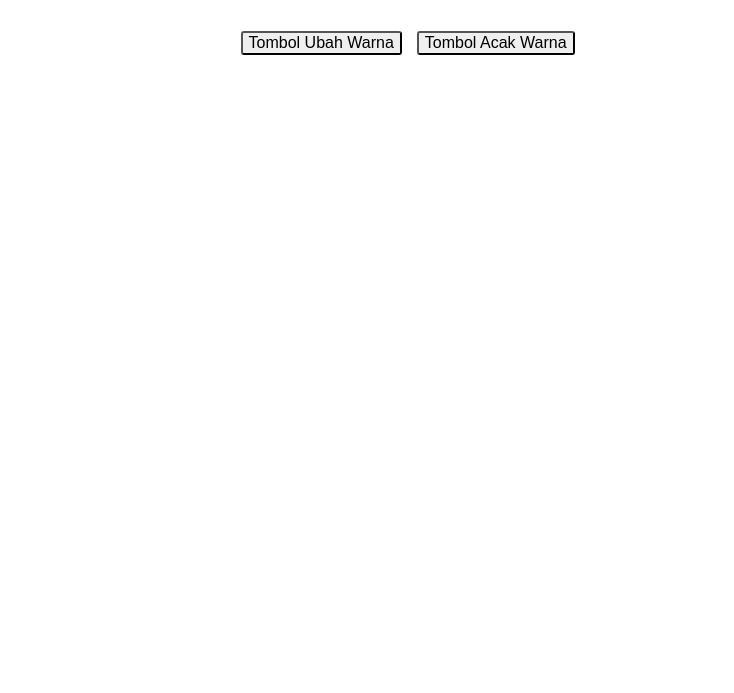
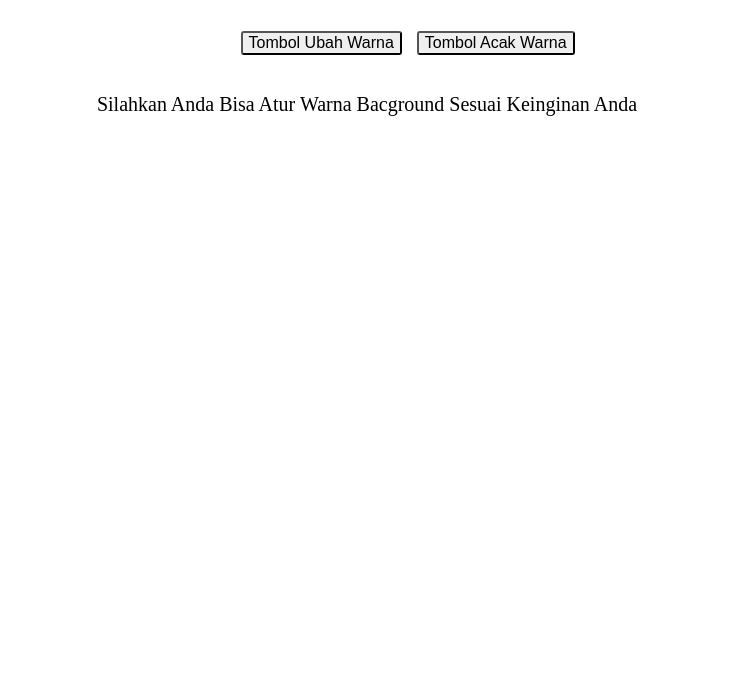
Before and after one commit to itsMeVela/projekWarnaFix_JS, a plain HTML site: page index.html in a window 1280 px wide. Shown: the part 107-800 px from the top of the page, without its empty margins (273-1007 px from the left). Drawn offline with Linux system fonts and the light colour scheme.

Commit message:
teks selesai

```diff
--- a/script.js
+++ b/script.js
@@ -3,8 +3,7 @@ const judul = document.querySelector('#judul');
 judul.style.fontSize = '50px';
 judul.style.textAlign = 'center';
 
-//// kita buat linkBreak dulu atau br, jika dibutuhkan tinggal panggil
-const br = document.createElement('br');
+
 
 
 //buat element tombol, saya ingin membuat tombol ubah warna bg menjadi warna kesukaan saya, dan ketika di doble klik lagi akan kembali semula
@@ -76,5 +75,15 @@ Tombol2.addEventListener('click', function(){
 });
 
 // teks
-const teks = document.createElement('h3');
-const isiTeks = document.createTextNode('Silahkan Anda Bisa Atur sendiri Bacground Sesuai keinginan ada ')
+const teks = document.createElement('p');
+const isiTeks = document.createTextNode('Silahkan Anda Bisa Atur Warna Bacground Sesuai Keinginan Anda');
+
+//rangkai
+teks.appendChild(isiTeks);
+
+//kita tampilkan
+Tombol2.insertAdjacentElement('afterend', teks);
+//atur style pada teks
+teks.style.textAlign = 'center';
+teks.style.fontSize = '20px';
+teks.style.marginTop = '3%';
```
Also changed, not shown: index.html (+1 -1 lines).
